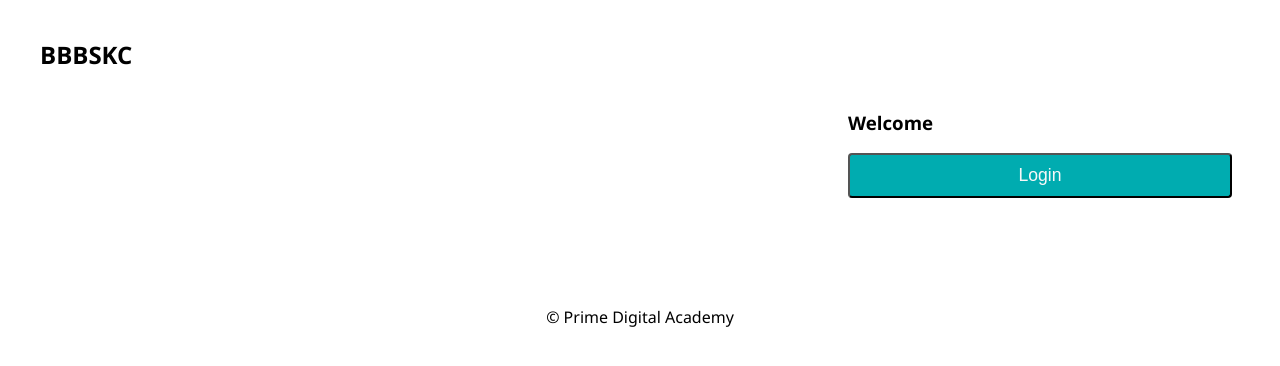
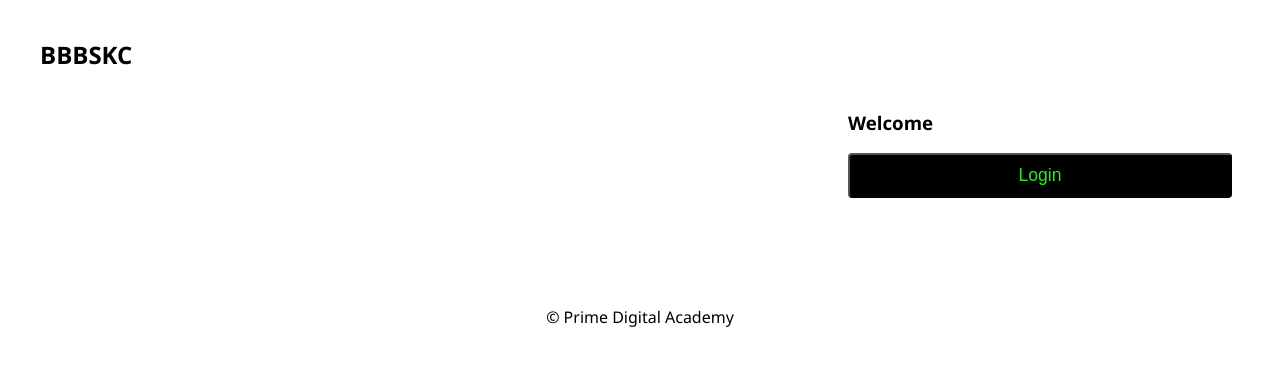
Before and after one commit to codingcolby/bbbs_bridge-it, a React app: page /#/home in a window 1280 px wide. Shown: the part 112-478 px from the top of the page. Built offline with nearby package versions, Linux system fonts and the light colour scheme; no server answers.

Commit message:
changed button color

```diff
--- a/src/pages/LandingPage/LandingPage.css
+++ b/src/pages/LandingPage/LandingPage.css
@@ -11,9 +11,9 @@ Button
 -------------------------------------------------------------------------------- */
 
 .btn {
-    background-color: #00acb0;
+	background-color: black;
 	border-radius: 4px;
-    color: #f8f8f8;
+	color: #2aeb23;
 	display: inline-block;
 	padding: 10px;
 	outline: 0;
@@ -32,7 +32,7 @@ Button
 }
 
 .btn:hover {
-    background-color: #008183;
+	background-color: #259121;
 	text-decoration: none;
 }
 
```
Lines whose indentation alone changed are shown as unchanged.
